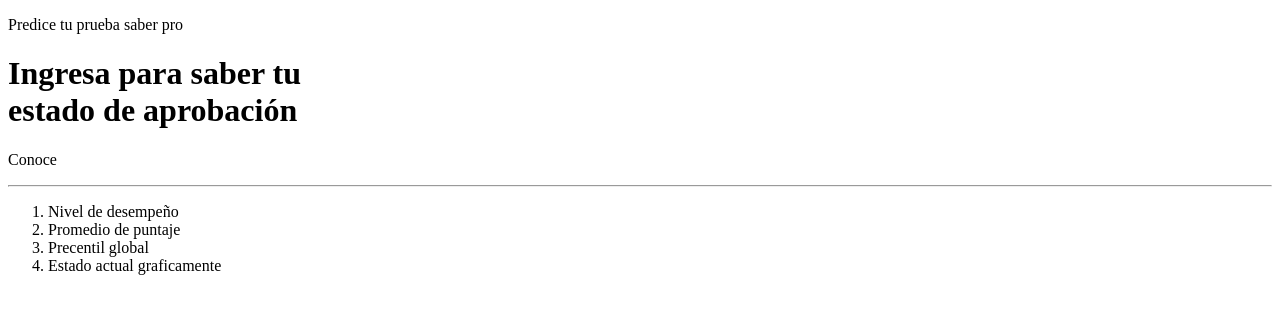
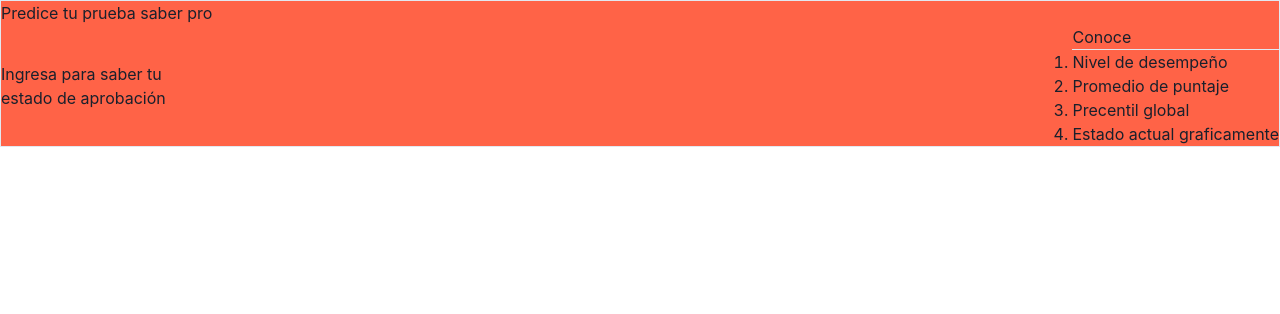
Before and after one commit to sebastianzapateiro/IA-FrontEnd, a React (Vite) app: page / in a window 1280 px wide. Shown: the top 314 px of the page. Built offline with nearby package versions, Linux system fonts and the light colour scheme.

Commit message:
master: Top structured changed

```diff
--- a/src/components/GraphyType.jsx
+++ b/src/components/GraphyType.jsx
@@ -1,9 +1,13 @@
+import {Box, Flex} from "@chakra-ui/react"
+
 export function GraphyType() {
     return (
-        <div>
+        <>
+            <Box border='1px' borderColor='gray.200'  bg='tomato'>
 
                 <p>Predice tu prueba saber pro</p>
-            <div>
+                <Flex  display="flex" alignItems="center" justifyContent="space-between">
+
                     <div>
                         <h1>
                             Ingresa para saber tu <br/>
@@ -20,7 +24,10 @@ export function GraphyType() {
                             <li>Estado actual graficamente</li>
                         </ol>
                     </div>
-            </div>
-        </div>
+
+                </Flex>
+
+            </Box>
+        </>
     )
 }
--- a/src/main.jsx
+++ b/src/main.jsx
@@ -1,9 +1,13 @@
-import React from 'react'
-import ReactDOM from 'react-dom/client'
-import App from './App.jsx'
+import * as React from 'react'
+import { ChakraProvider } from '@chakra-ui/react'
+import * as ReactDOM from 'react-dom/client'
+import App from "./App.jsx";
 
-ReactDOM.createRoot(document.getElementById('root')).render(
-  <React.StrictMode>
-    <App />
-  </React.StrictMode>,
+const rootElement = document.getElementById('root')
+ReactDOM.createRoot(rootElement).render(
+    <React.StrictMode>
+        <ChakraProvider>
+            <App />
+        </ChakraProvider>
+    </React.StrictMode>,
 )
```
Lines whose indentation alone changed are shown as unchanged.
